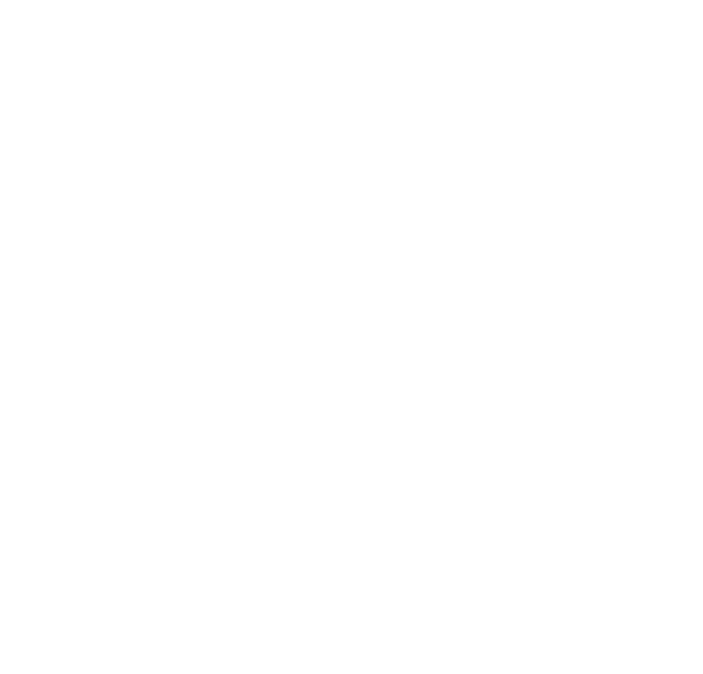
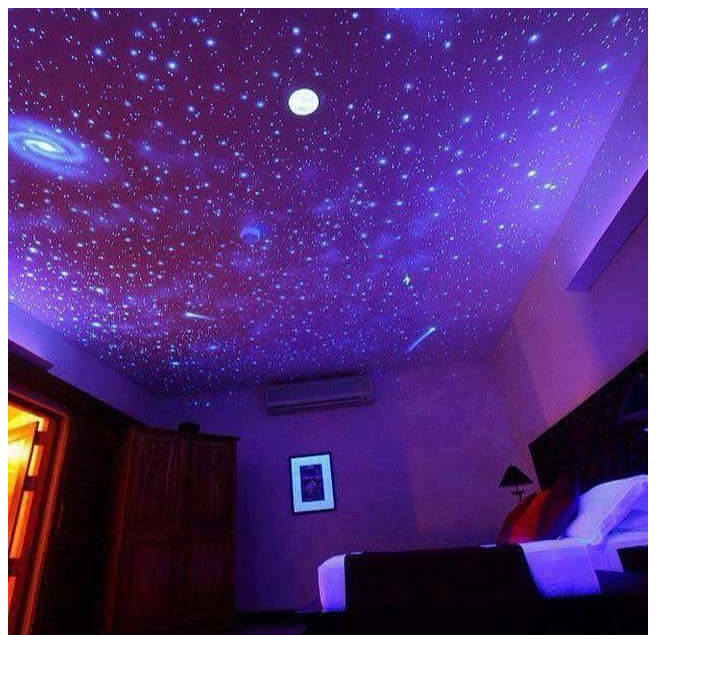
Before and after one commit to LeoNozaki/Secot, a plain HTML site: page index.html in a window 1280 px wide. Shown: the whole page, without its empty margins (0-703 px from the left). Drawn offline with Linux system fonts and the light colour scheme.

Commit message:
imagem nova

```diff
--- a/index.html
+++ b/index.html
@@ -3,6 +3,6 @@
         <title> document </title>
     </head>
     <body>
-
+        <img src="19224904_1975404596027531_1836351865054158730_n.jpg" alt="">
     </body>
 </html>
```
